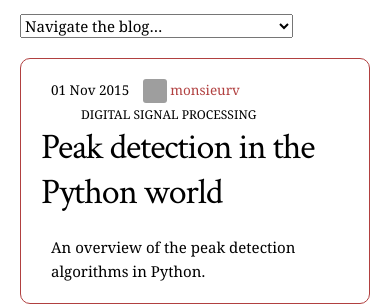
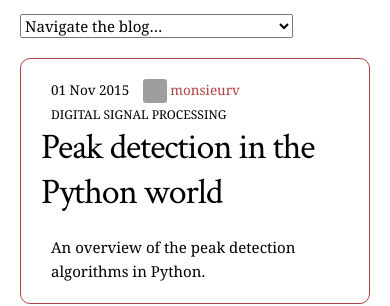
Before and after one commit to MonsieurV/monsieurv.github.io, a Jekyll site: the page built from index.html, in a window 390 px wide. Shown: the part 251-557 px from the top of the page. Built offline with Jekyll 4.4.1, drawn with Linux system fonts in a browser that asks for light colours; some web fonts are replaced; grey boxes are pictures that could not be loaded.

Commit message:
Category name responsiveness is good by default

```diff
--- a/_sass/_style.scss
+++ b/_sass/_style.scss
@@ -198,14 +198,6 @@ aside {
   text-transform: uppercase;
 }
 
-@media (max-width: 568px) {
-  .post-category { padding-left: 30px; }
-}
-
-@media (min-width: 768px) {
-  .post-category { margin-left: -50px; }
-}
-
 .avatar {
   @include border-radius(3px);
   display: inline-block;
```
